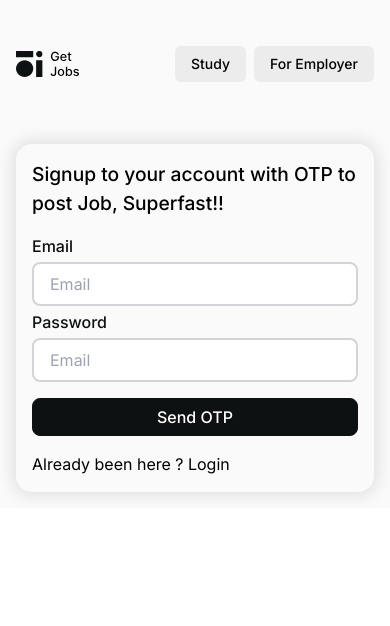
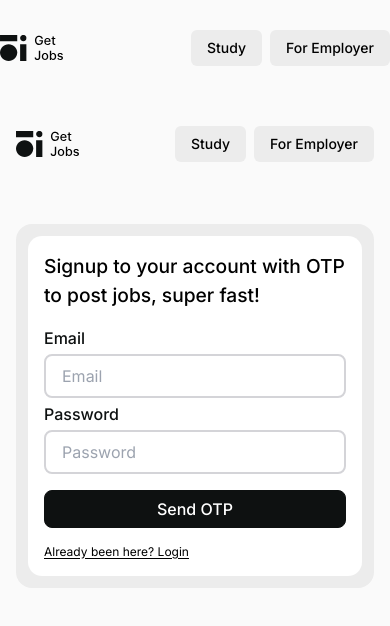
Before and after one commit to jobfinder456/Frontend, a Next.js app: page /signup in a window 390 px wide. Shown: the top 626 px of the page. Built offline with nearby package versions, Linux system fonts and the light colour scheme.

Commit message:
Refactor layout and component structure for improved responsiveness; update Navbar and Modal styles; enhance authentication handling in Login component

```diff
--- a/src/app/(auth)/login/page.jsx
+++ b/src/app/(auth)/login/page.jsx
@@ -7,9 +7,10 @@ import { useRouter } from "next/navigation";
 import Link from "next/link";
 import OtpInput from "@/components/OTP-Input";
 import Navbar from "@/components/Navbar";
+import { useAuthContext } from "@/app/provider";
 
 const Login = () => {
-
+  const { isAuth, loading } = useAuthContext();
   const router = useRouter();
   const [email, setEmail] = useState("");
   const [password, setPassword] = useState("");
@@ -49,6 +50,10 @@ const Login = () => {
       setIsSubmitting(false);
     }
   };
+
+  if(isAuth){
+    router.push("/dashboard");
+  }
 
   return (
     <div className="max-w-[48rem] mx-auto min-h-screen px-[1rem] pb-[1rem] ">
--- a/src/app/(auth)/signup/page.jsx
+++ b/src/app/(auth)/signup/page.jsx
@@ -1,124 +1,139 @@
 "use client";
+
 import React, { useState } from "react";
 import axios from "axios";
 import toast, { Toaster } from "react-hot-toast";
 import Navbar from "@/components/Navbar";
 import { useRouter } from "next/navigation";
 import Link from "next/link";
+import OtpInput from "@/components/OTP-Input";
 
 const Signup = () => {
   const router = useRouter();
   const [email, setEmail] = useState("");
   const [password, setPassword] = useState("");
   const [otp, setOtp] = useState("");
-  const [disable, setDisable] = useState(true);
+  const [isSubmitting, setIsSubmitting] = useState(false); // For disabling buttons
+  const [otpEnabled, setOtpEnabled] = useState(false); // To control OTP visibility
 
   const onEmailSubmit = async () => {
+    setIsSubmitting(true);
     try {
-
       await axios.post(`${process.env.NEXT_PUBLIC_BACK_AUTH}/api/v1/signup`, {
         email: email,
         password: password,
       });
-      toast("🟢 OTP send succesfully");
-      setDisable(false);
+      toast.success("OTP sent successfully!");
+      setOtpEnabled(true);
     } catch (error) {
-      toast.error(error.message)
-      console.error("Email sending error:", error);
+      console.log(error);
+      toast.error(error.response?.data || "Failed to send OTP.");
+    } finally {
+      setIsSubmitting(false);
     }
   };
 
   const onOtpSubmit = async () => {
+    setIsSubmitting(true);
     try {
-      const response = await axios.post(
+      await axios.post(
         `${process.env.NEXT_PUBLIC_BACK_AUTH}/api/v1/check`,
         { email: email, otp: otp }
       );
       const date = new Date().toISOString();
-      localStorage.setItem("isLogin", date)
+      localStorage.setItem("isLogin", date);
       router.push("/dashboard");
     } catch (error) {
-      toast.error(error.message)
-      console.error("Email sending error:", error);
+      toast.error(error.response?.data?.error || "Invalid OTP.");
+    } finally {
+      setIsSubmitting(false);
     }
   };
 
   return (
-    <div className="w-[100%] p-[1rem]">
+    <div className="max-w-[48rem] mx-auto min-h-screen px-[1rem] pb-[1rem]">
       <Navbar />
-
-      <Toaster />
-
-      <div className="relative mx-auto mt-[2rem] max-w-[32rem] p-[1rem] md:p-[2rem] text-black flex flex-col justify-center items-start gap-4 rounded-[16px] shadow-[0px_0px_16px_4px_rgba(0,0,0,0.1)]">
+      <div className="bg-background max-w-[32rem] mx-auto rounded-[1rem] p-[0.75rem] md:p-[1rem] mt-[2rem]">
+        <div className="relative bg-white p-[1rem] md:p-[2rem] text-black flex flex-col justify-center items-start gap-4 rounded-[14px]">
           <h1 className="text-[1.2rem] md:text-[1.5rem] font-medium">
-          Signup to your account with OTP to post Job, Superfast!!
+            Signup to your account with OTP to post jobs, super fast!
           </h1>
 
-        <div className="w-[100%] flex flex-col items-start justify-start gap-[0.25rem]">
+          {/* Email and Password Fields */}
+          <div
+            className={`w-[100%] flex flex-col items-start justify-start gap-[0.25rem] ${
+              otpEnabled ? "opacity-50 pointer-events-none" : ""
+            }`}
+          >
             <label htmlFor="email" className="form-label">
               Email
             </label>
             <input
-            className="form-inp disabled:opacity-20"
+              className="form-inp"
               type="email"
               id="email"
               autoComplete="on"
+              value={email}
               onChange={(e) => setEmail(e.target.value)}
               placeholder="Email"
-            disabled={!disable}
+              disabled={otpEnabled || isSubmitting}
             />
 
-          <label htmlFor="email" className="form-label">
+            <label htmlFor="password" className="form-label">
               Password
             </label>
             <input
-            className="form-inp disabled:opacity-20"
-            type="text"
+              className="form-inp"
+              type="password"
               id="password"
               autoComplete="on"
+              value={password}
               onChange={(e) => setPassword(e.target.value)}
-            placeholder="Email"
-            disabled={!disable}
+              placeholder="Password"
+              disabled={otpEnabled || isSubmitting}
             />
           </div>
 
-        {!disable && (
+          {/* OTP Input */}
+          {otpEnabled && (
             <div className="w-[100%] flex flex-col items-start justify-start gap-[0.25rem]">
-            <label htmlFor="OTP" className=" form-label">
+              <hr />
+              <label htmlFor="OTP" className="form-label">
                 OTP
               </label>
-            <input
-              className="form-inp disabled:opacity-20"
-              type="text"
-              id="OTP"
-              onChange={(e) => setOtp(e.target.value)}
-              placeholder=""
-              disabled={disable}
+              <OtpInput
+                length={6}
+                onComplete={(value) => setOtp(value)} // Update OTP state
               />
             </div>
           )}
 
-        {disable && (
+          {/* Submit Buttons */}
+          {!otpEnabled && (
             <button
               onClick={onEmailSubmit}
-            className="w-[100%] button-primary disabled:opacity-20"
-            disabled={!disable}
+              className="w-[100%] button-primary disabled:opacity-75"
+              disabled={isSubmitting}
             >
-            Send OTP
+              {isSubmitting ? "Submitting..." : "Send OTP"}
             </button>
           )}
 
-        {!disable && (
+          {otpEnabled && (
             <button
               onClick={onOtpSubmit}
-            className={`w-[100%] button-primary disabled:opacity-20`}
-            disabled={disable}
+              className="w-[100%] button-primary disabled:opacity-75"
+              disabled={isSubmitting}
             >
-            Submit
+              {isSubmitting ? "Verifying..." : "Verify OTP"}
             </button>
           )}
 
-        <Link href={"/login"}>Already been here ? Login</Link>
+          {/* Links */}
+          <div className="w-[100%] flex items-center justify-between gap-[0.5rem] text-xs underline underline-offset-2">
+            <Link href={"/login"}>Already been here? Login</Link>
+          </div>
+        </div>
       </div>
     </div>
   );
--- a/src/app/dashboard/page.jsx
+++ b/src/app/dashboard/page.jsx
@@ -148,7 +148,6 @@ function Page() {
   return (
     <div className="relative max-w-[73.75rem] mx-auto min-h-screen overflow-hidden px-[1rem]">
       <Navbar />
-      <Toaster />
       {modal && (
         <Modal
           title="Are you sure you want to delete"
--- a/src/app/editpost/[id]/page.jsx
+++ b/src/app/editpost/[id]/page.jsx
@@ -101,7 +101,7 @@ function Page() {
   }
 
   return (
-    <div className="relative max-w-[73.75rem] mx-auto">
+    <div className="relative max-w-[64rem] mx-auto px-[1rem]">
       <Navbar />
 
       <Toaster />
@@ -109,7 +109,7 @@ function Page() {
       {load ? <Loader></Loader> : null}
 
       <div
-        className={`max-w-[980px] mx-auto my-[2rem] flex flex-col items-start justify-center gap-[1rem] p-[1rem] ${
+        className={`max-w-[980px] mx-auto my-[2rem] flex flex-col items-start justify-center gap-[1rem] ${
           load ? "opacity-50" : null
         }`}
       >
--- a/src/app/layout.js
+++ b/src/app/layout.js
@@ -5,6 +5,7 @@ import "./globals.css";
 import { GoogleTagManager } from "@next/third-parties/google";
 import { Toaster } from "react-hot-toast";
 import { AuthProvider } from "./provider";
+import Navbar from "@/components/Navbar";
 
 const inter = Inter({ subsets: ["latin"] });
 
@@ -37,9 +38,12 @@ export default function RootLayout({ children }) {
       </Head>
       <body className={inter.className}>
         <AuthProvider>
-          <main className="bg-zinc-50">
+          <main className="bg-zinc-50 w-full min-h-screen">
+            <div className="max-w-[72rem] mx-auto">
             <Toaster />
+            <Navbar />
             {children}
+            </div>
           </main>
         </AuthProvider>
         <Script
--- a/src/app/postjob/page.jsx
+++ b/src/app/postjob/page.jsx
@@ -78,7 +78,7 @@ function Page() {
   };
 
   return (
-    <div className=" realtive max-w-[73.75rem] mx-auto ">
+    <div className=" relative max-w-[64rem] mx-auto px-[1rem]">
       <Navbar />
 
       {load ? <Loader></Loader> : null}
@@ -94,7 +94,7 @@ function Page() {
       ) : null}
 
       <div
-        className={`relative max-w-[980px] mx-auto my-[2rem] flex flex-col items-start justify-center gap-[1rem] p-[1rem] }`}
+        className={`relative mx-auto my-[2rem] flex flex-col items-start justify-center gap-[1rem] }`}
       >
         <h1 className="pl-[1rem] text-[24px] md:text-[2rem] leading-[2rem] md:leading-[2.5rem] font-light">
           <span className="font-medium">Recruit top talent!</span> Broadcast
--- a/src/components/Modal.jsx
+++ b/src/components/Modal.jsx
@@ -8,7 +8,8 @@ function Modal({
   button2Action,
 }) {
   return (
-    <div className="z-50 fixed left-[50%] top-[50%] -translate-x-[50%] -translate-y-[50%] max-w-[25rem] bg-white p-[1rem] flex flex-wrap justify-evenly items-center gap-[2rem] rounded-[16px] shadow-[0px_0px_16px_4px_rgba(0,0,0,0.1)]">
+    <div className="z-50 fixed left-[50%] top-[50%] -translate-x-[50%] -translate-y-[50%] max-w-[25rem] bg-background p-[1rem] rounded-[1rem]">
+      <div className="flex flex-wrap justify-evenly items-center gap-[2rem] rounded-[14px] bg-white p-[1rem]">
       <h1 className="text-[1rem] w-[100%] text-center font-medium mt-[0.5rem] md:mt-[1rem] leading-[1.2rem]">
         {title}
       </h1>
@@ -32,6 +33,7 @@ function Modal({
           </button>
         )}
       </div>
+      </div>
     </div>
   );
 }
--- a/src/components/Navbar.jsx
+++ b/src/components/Navbar.jsx
@@ -2,8 +2,10 @@
 import React, { useEffect, useRef } from "react";
 import Link from "next/link";
 import { useAuthContext } from "../app/provider";
+import { useRouter } from "next/navigation";
 
 export default function Navbar() {
+  const router = useRouter();
   const { isAuth } = useAuthContext();
   const [isOpen, setIsOpen] = React.useState(false);
   const modalRef = useRef(null);
@@ -27,7 +29,7 @@ export default function Navbar() {
   }, [isOpen]);
 
   return (
-    <div className="w-full py-4 flex justify-between items-center max-w-6xl mx-auto z-50">
+    <div className="w-full max-w-[72rem] mx-auto py-4 flex justify-between items-center z-50">
       <Link
         href="/"
         className="w-16 h-16 md:w-20 md:h-20 flex items-center justify-center"
@@ -54,7 +56,7 @@ export default function Navbar() {
             isOpen
               ? "opacity-100 scale-100"
               : "opacity-0 scale-95 pointer-events-none"
-          } flex flex-col gap-2 absolute top-14 right-0 bg-zinc-50 p-2 rounded-md text-base shadow-lg transition ease-in-out duration-300`}
+          } flex flex-col gap-2 absolute top-14 right-0 bg-zinc-50 p-2 rounded-md text-base shadow-lg transition ease-in-out duration-300 z-50 border-[1px] border-zinc-200/75`}
         >
           <a
             href="/business"
@@ -79,6 +81,7 @@ export default function Navbar() {
               onClick={() => {
                 localStorage.removeItem("getjobs");
                 setIsOpen(false);
+                router.push("/");
               }}
               className="cursor-pointer hover:bg-red-100 bg-red-50 text-accent-red-1 px-4 py-2 rounded-md font-medium text-start"
             >
```
Lines whose indentation alone changed are shown as unchanged.
